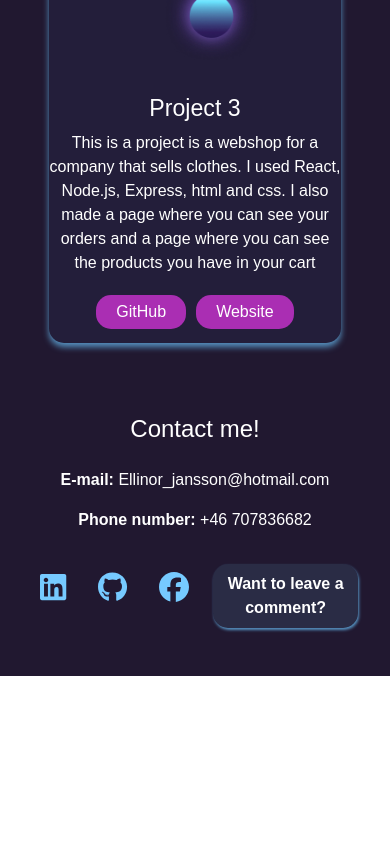
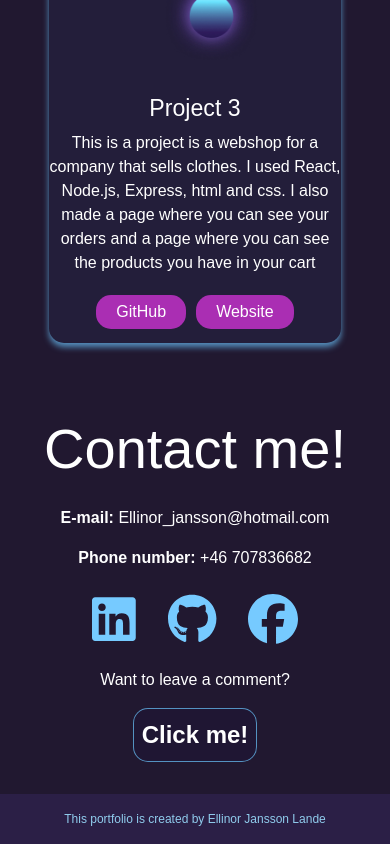
Before and after one commit to ellinorjanssonl/viteportfolio, a React (Vite) app: page / in a window 390 px wide. Shown: the part 3399-4243 px from the top of the page. Before the commit the page ends 4075 px from the top, so only its background shows below. Built offline with nearby package versions, Linux system fonts and the light colour scheme.

Commit message:
contact section done

```diff
--- a/src/App.jsx
+++ b/src/App.jsx
@@ -6,6 +6,7 @@ import { Skills } from "./components/Skills/Skills";
 import { Projects } from "./components/Projects/Projects";
 import { Contact } from "./components/Contact/Contact";
 import 'bootstrap/dist/css/bootstrap.min.css';
+import Footer from "./components/Footer/Footer";
 
 
 
@@ -16,6 +17,7 @@ function App() {
      <Skills/>
      <Projects/>
      <Contact/>
+     <Footer/>
      </div>
 };
 
--- a/src/components/Contact/Contact.jsx
+++ b/src/components/Contact/Contact.jsx
@@ -54,11 +54,11 @@ export const Contact = () => {
         <a href="https://www.facebook.com/Ellinor.Jansson.Lande" target="_blank" rel="noopener noreferrer">
           <FontAwesomeIcon icon={faFacebook} size="lg" />
         </a>
-        {!formVisible && ( // Button is only shown if formVisible is false
-        <button onClick={toggleFormVisibility} className={styles.contactButton}>Want to leave a comment?</button>
-      )}
       </div>
-
+      {!formVisible && ( // Button is only shown if formVisible is false
+         <><p className={styles.buttomP}> Want to leave a comment? </p>
+         <button onClick={toggleFormVisibility} className={styles.contactButton}>Click me!</button></>
+        )}
 
 
       {formVisible && (
--- a/src/components/Contact/Contact.module.css
+++ b/src/components/Contact/Contact.module.css
@@ -7,6 +7,7 @@
   }
 
   .contactHeader {
+    font-size:3rem;
     text-align: center;
     color: #ffffff;
     margin-bottom: 1.5rem;
@@ -29,7 +30,6 @@
     justify-content: center;
     gap: 1rem;
     margin-bottom: 1rem;
-    margin-top: 2rem;
   }
 
   .socialMediaLinks a {
@@ -73,20 +73,29 @@
   }
 
   .contactButton {
-    align-content: center;
-    padding: 1rem 2rem;
+    display: flex;
+    margin: 0 auto;
+    padding: 12px;
     border: none;
     color: var(--color-text);
-    background-color: rgba(117, 211, 255, 0.1);
-    box-shadow: 1px 2px 3px rgba(108, 198, 254, 0.7);
-    font-size: 0.75rem;
+    background-color: rgb(31, 22, 51);
+    border: 1px solid rgba(108, 198, 254, 0.7);
+    font-size: 1rem;
+    font-weight: bold;
     border-radius: 15px;
     transition: background-color 0.7s ease;
     transition: transform 0.5s ease;
   }
 
-  .contactButton button {
+  .contactButton:hover {
+    background-color: #ff63f7;
+    color: var(--color-bg);
+  }
 
+  .buttomP {
+    display: flex;
+    flex-direction: column;
+    font-size: 1rem;
   }
 
   .contactButton:hover {
@@ -114,7 +123,7 @@
 
   @media screen and (max-width: 768px) {
     .contactForm textarea {
-      width: 80%;
+      width: 60%;
     }
 
     .contactButton {
@@ -122,27 +131,23 @@
     }
 
     .contactForm button {
-      width: 50%;
-    }
-
-    .contactInfo {
-      font-size: 0.75rem;
+      width: 30%;
     }
 
     .contactHeader {
-      font-size: 1.5rem;
+      font-size: 3.5rem;
     }
 
     .socialMediaLinks a {
       display: flex;
-      font-size: 1.5rem;
+      font-size: 2.5rem;
       padding: 0.5rem 0.5rem;
     }
 
     .contactButton {
       display: flex;
       padding: 0.5rem 0.5rem;
-      font-size: 1rem;
+      font-size: 1.5rem;
       font-weight: bold;
       width: auto;
     }
--- /dev/null
+++ b/src/components/Footer/Footer.jsx
@@ -0,0 +1,14 @@
+import React from 'react'
+import styles from './Footer.module.css'
+
+
+const Footer = () => {
+
+  return (
+    <footer className={styles.footerStyle}>
+      <p>This portfolio is created by Ellinor Jansson Lande</p>
+    </footer>
+  )
+}
+
+export default Footer
--- /dev/null
+++ b/src/components/Footer/Footer.module.css
@@ -0,0 +1,10 @@
+.footerStyle {
+background-color: #2b1f46;
+height: 50px;
+}
+
+.footerStyle p {
+    font-size: 0.75rem;
+    padding-top: 1rem;
+    color: rgba(155, 223, 255, 0.9);
+}
```
